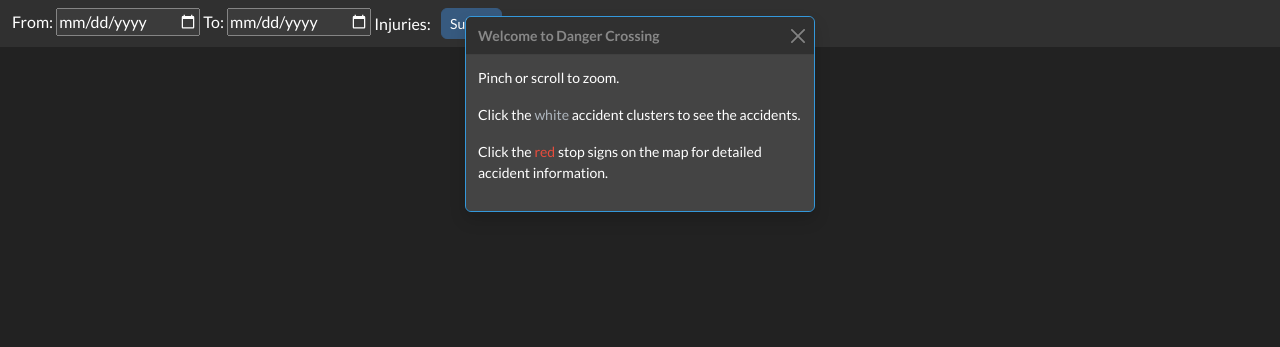
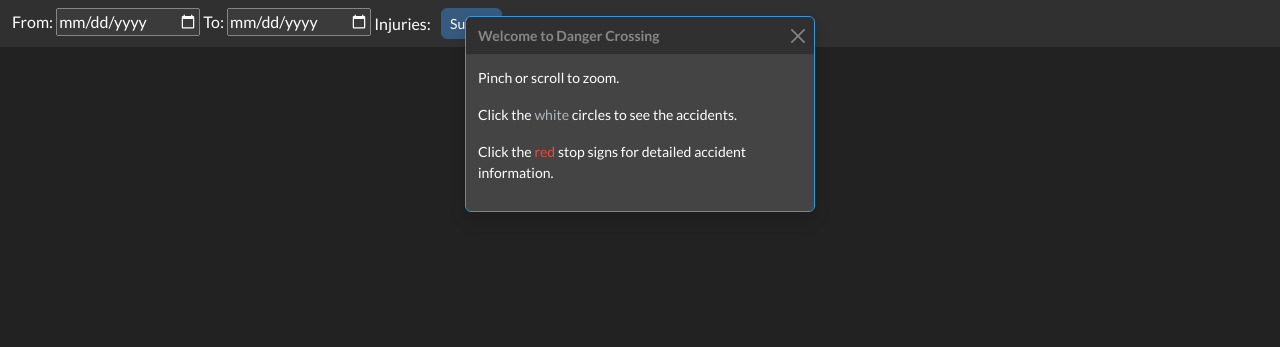
Before and after one commit to dylanmounts/DangerCrossing, a Flask app: template services/web/danger_crossing/danger_crossing/templates/index.html in a window 1280 px wide. Shown: the top 347 px of the page. Run offline with Flask 3, Linux system fonts and the light colour scheme; the template is opened without the code that fills it, so the values that code supplies are empty; some libraries are stand-ins or nearby versions.

Commit message:
Simplified message and 10 second timeout

```diff
--- a/services/web/danger_crossing/danger_crossing/templates/index.html
+++ b/services/web/danger_crossing/danger_crossing/templates/index.html
@@ -93,15 +93,15 @@
     </nav>
 
     <div class="toast-container p-3 top-0 start-50 translate-middle-x" id="toastPlacement">
-        <div class="toast border-info" id="introToast" role="alert" aria-live="assertive" aria-atomic="true" data-bs-delay="7500" data-bs-autohide="true">
+        <div class="toast border-info" id="introToast" role="alert" aria-live="assertive" aria-atomic="true" data-bs-delay="10000" data-bs-autohide="true">
             <div class="toast-header">
                 <strong class="me-auto">Welcome to Danger Crossing</strong>
                 <button type="button" class="btn-close" data-bs-dismiss="toast" aria-label="Close"></button>
             </div>
             <div class="toast-body">
                 <p>Pinch or scroll to zoom.</p>
-                <p>Click the <span class="text-light">white</span> accident clusters to see the accidents.</p>
-                <p class="m-0">Click the <span class="text-danger">red</span> stop signs on the map for detailed accident information.<p>
+                <p>Click the <span class="text-light">white</span> circles to see the accidents.</p>
+                <p class="m-0">Click the <span class="text-danger">red</span> stop signs for detailed accident information.<p>
             </div>
         </div>
     </div>
```
